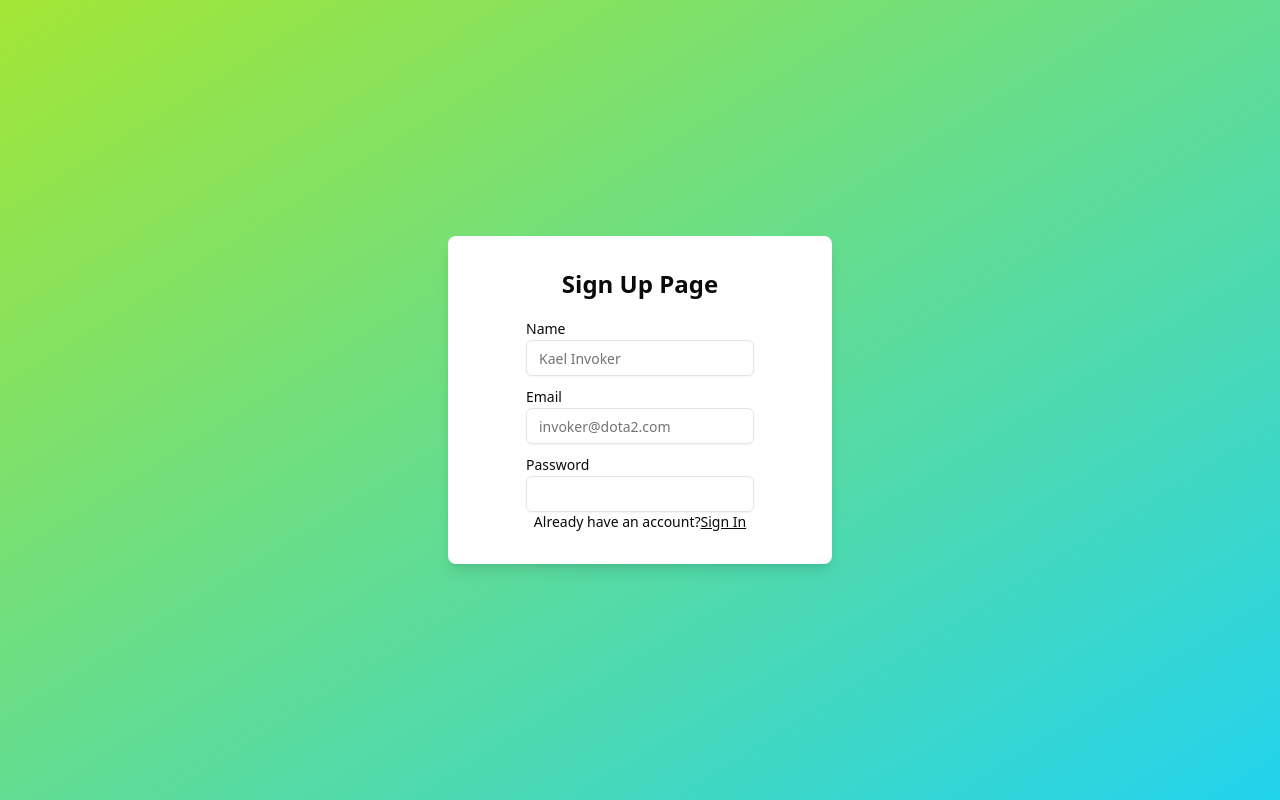
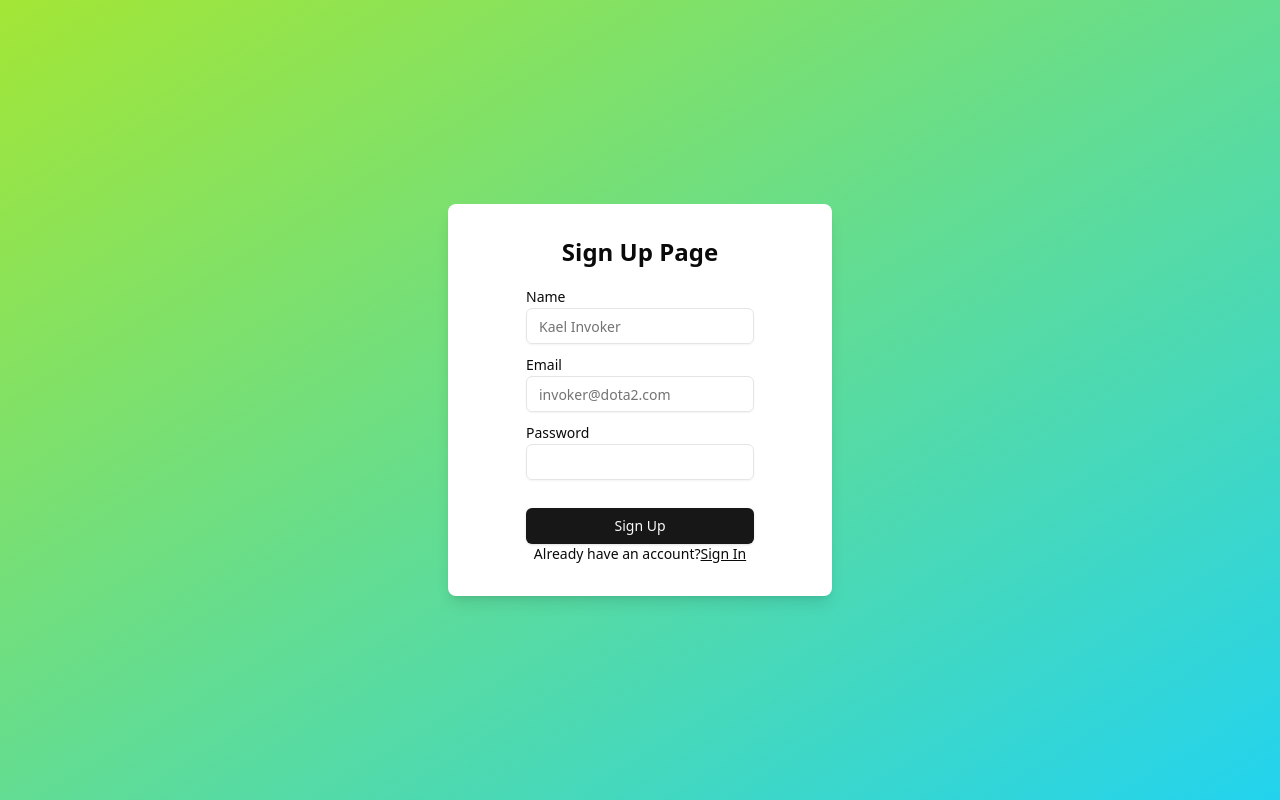
Before and after one commit to chaad98/full_auth_stack, a Next.js app in the folder apps/frontend/: page /auth/signup in a window 1280 px wide. Built offline with nearby package versions, Linux system fonts and the light colour scheme.

Commit message:
Implemented useFormStatus

```diff
--- a/apps/frontend/src/app/auth/signup/signUpForm.tsx
+++ b/apps/frontend/src/app/auth/signup/signUpForm.tsx
@@ -1,6 +1,7 @@
 import { Button } from "@/components/ui/button";
 import { Input } from "@/components/ui/input";
 import { Label } from "@/components/ui/label";
+import SubmitButton from "@/components/ui/submitButton";
 import React from "react";
 
 const SignUpForm = () => {
@@ -25,6 +26,7 @@ const SignUpForm = () => {
           <Label htmlFor="password">Password</Label>
           <Input id="password" name="password" type="password"></Input>
         </div>
+        <SubmitButton>Sign Up</SubmitButton>
       </div>
     </form>
   );
--- /dev/null
+++ b/apps/frontend/src/components/ui/submitButton.tsx
@@ -0,0 +1,19 @@
+"use client";
+
+import React, { PropsWithChildren } from "react";
+import { Button } from "./button";
+import { useFormStatus } from "react-dom";
+
+type Props = PropsWithChildren;
+
+const SubmitButton = (props: Props) => {
+  const { pending } = useFormStatus();
+
+  return (
+    <Button type="submit" aria-disabled={pending} className="w-full mt-5">
+      {pending ? "Submitting..." : props.children}
+    </Button>
+  );
+};
+
+export default SubmitButton;
```
